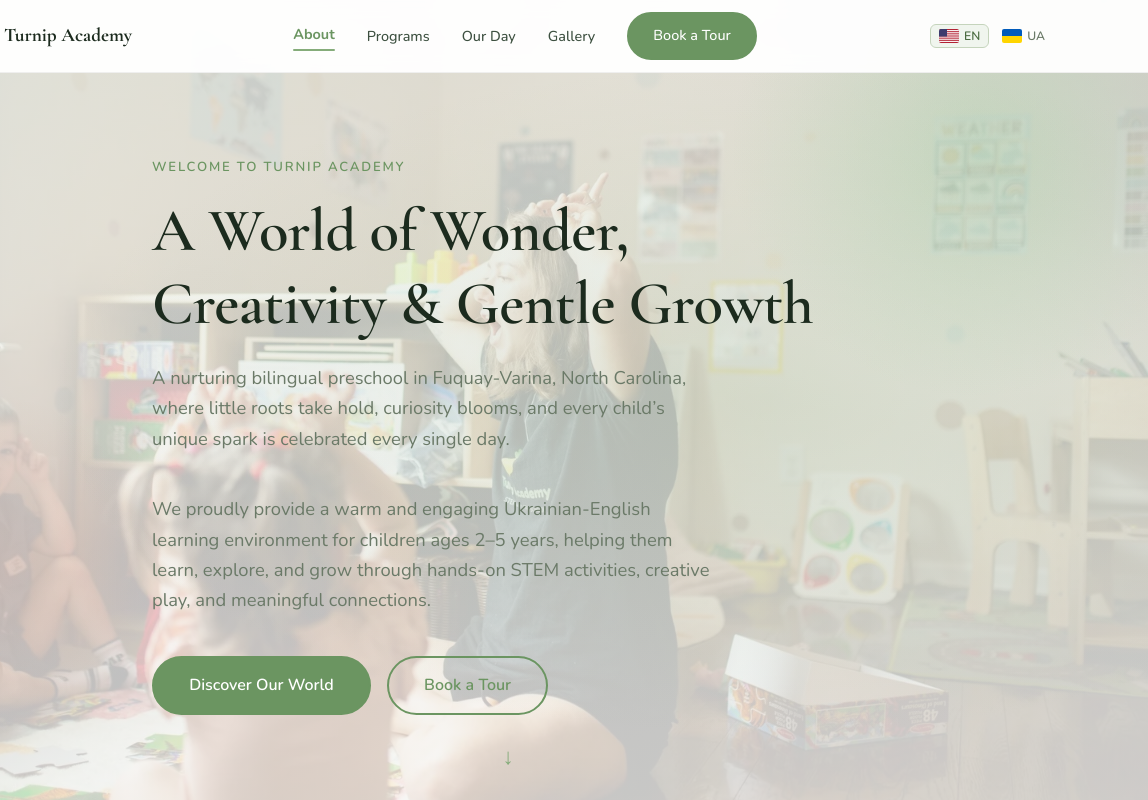
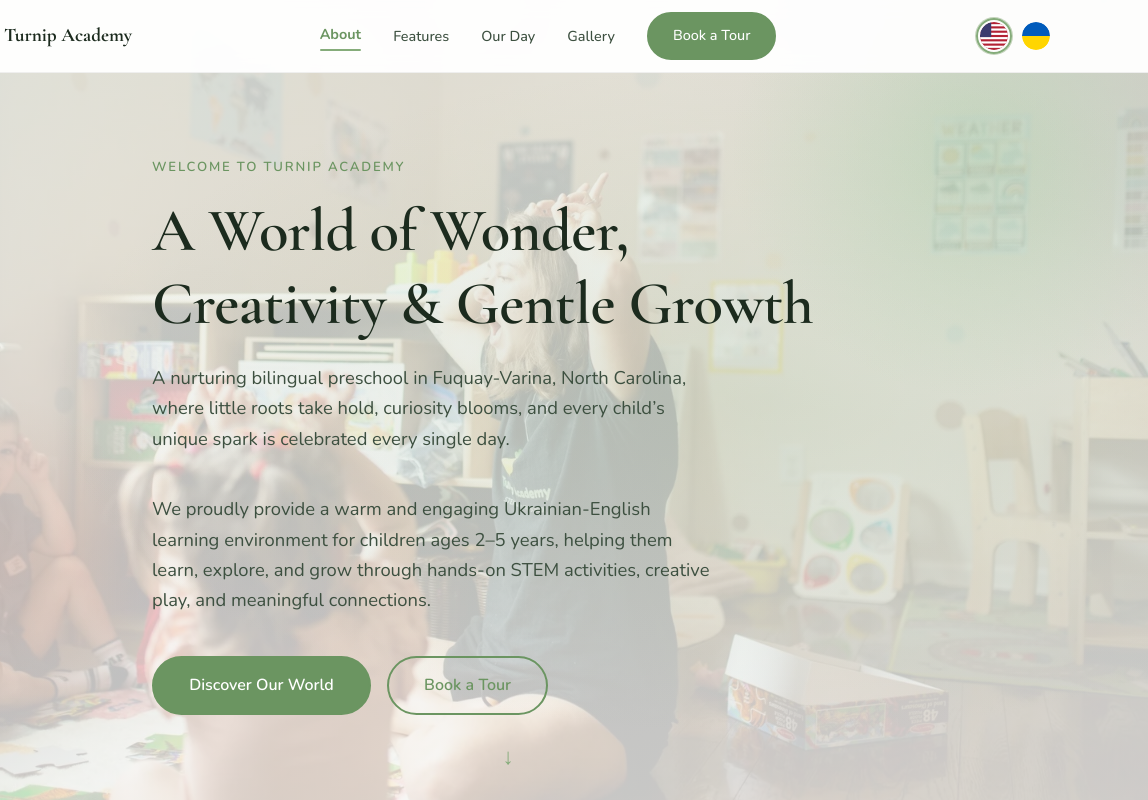
Before and after one commit to drewripa/turnipacademy, a plain HTML site: page index.html in a window 1280 px wide. Shown: the top 800 px of the page, 132-1280 px from the left. Drawn offline with nearby package versions, Linux system fonts and the light colour scheme; animation ran at ten frames a second.

Commit message:
Visual updates: circular flag switcher, darker hero text, nav Features rename (#4)

```diff
--- a/i18n.js
+++ b/i18n.js
@@ -3,7 +3,7 @@
   const translations = {
     en: {
       'nav.about':    'About',
-      'nav.programs': 'Programs',
+      'nav.programs': 'Features',
       'nav.day':      'Our Day',
       'nav.gallery':  'Gallery',
       'nav.book':     'Book a Tour',
@@ -85,7 +85,7 @@
 
     uk: {
       'nav.about':    '\u041f\u0440\u043e \u043d\u0430\u0441',
-      'nav.programs': '\u041f\u0440\u043e\u0433\u0440\u0430\u043c\u0438',
+      'nav.programs': '\u041f\u0435\u0440\u0435\u0432\u0430\u0433\u0438',
       'nav.day':      '\u041d\u0430\u0448 \u0434\u0435\u043d\u044c',
       'nav.gallery':  '\u0413\u0430\u043b\u0435\u0440\u0435\u044f',
       'nav.book':     '\u0417\u0430\u043f\u0438\u0441\u0430\u0442\u0438\u0441\u044f',
--- a/index.html
+++ b/index.html
@@ -21,19 +21,17 @@
       </a>
       <ul class="nav-links">
         <li><a href="#about" data-i18n="nav.about">About</a></li>
-        <li><a href="#programs" data-i18n="nav.programs">Programs</a></li>
+        <li><a href="#programs" data-i18n="nav.programs">Features</a></li>
         <li><a href="#day" data-i18n="nav.day">Our Day</a></li>
         <li><a href="#gallery" data-i18n="nav.gallery">Gallery</a></li>
         <li><a href="#contact" class="btn btn-primary" data-i18n="nav.book">Book a Tour</a></li>
       </ul>
       <div class="lang-switch">
         <button class="lang-btn is-active" data-lang="en" aria-label="Switch to English">
-          <svg viewBox="0 0 20 14" width="20" height="14"><rect width="20" height="14" fill="#B22234"/><rect y="1.08" width="20" height="1.08" fill="#fff"/><rect y="3.23" width="20" height="1.08" fill="#fff"/><rect y="5.38" width="20" height="1.08" fill="#fff"/><rect y="7.54" width="20" height="1.08" fill="#fff"/><rect y="9.69" width="20" height="1.08" fill="#fff"/><rect y="11.85" width="20" height="1.08" fill="#fff"/><rect width="8" height="7.54" fill="#3C3B6E"/></svg>
-          <span>EN</span>
+          <svg viewBox="0 0 24 24" width="28" height="28"><clipPath id="c"><circle cx="12" cy="12" r="12"/></clipPath><g clip-path="url(#c)"><rect width="24" height="24" fill="#B22234"/><rect y="1.85" width="24" height="1.85" fill="#fff"/><rect y="5.54" width="24" height="1.85" fill="#fff"/><rect y="9.23" width="24" height="1.85" fill="#fff"/><rect y="12.92" width="24" height="1.85" fill="#fff"/><rect y="16.62" width="24" height="1.85" fill="#fff"/><rect y="20.31" width="24" height="1.85" fill="#fff"/><rect width="9.6" height="12.92" fill="#3C3B6E"/></g></svg>
         </button>
         <button class="lang-btn" data-lang="uk" aria-label="Переключити на українську">
-          <svg viewBox="0 0 20 14" width="20" height="14"><rect width="20" height="7" fill="#005BBB"/><rect y="7" width="20" height="7" fill="#FFD500"/></svg>
-          <span>UA</span>
+          <svg viewBox="0 0 24 24" width="28" height="28"><clipPath id="u"><circle cx="12" cy="12" r="12"/></clipPath><g clip-path="url(#u)"><rect width="24" height="12" fill="#005BBB"/><rect y="12" width="24" height="12" fill="#FFD500"/></g></svg>
         </button>
       </div>
       <button class="nav-toggle" aria-label="Toggle menu">☰</button>
--- a/styles.css
+++ b/styles.css
@@ -238,39 +238,33 @@ img { max-width: 100%; height: auto; display: block; }
 .lang-switch {
   display: flex;
   align-items: center;
-  gap: 4px;
+  gap: 6px;
   margin-left: 12px;
 }
 
 .lang-btn {
   display: flex;
   align-items: center;
-  gap: 5px;
+  justify-content: center;
   background: none;
-  border: 1px solid transparent;
-  border-radius: 6px;
-  padding: 4px 8px;
+  border: 2px solid transparent;
+  border-radius: 50%;
+  padding: 2px;
   cursor: pointer;
-  font-family: var(--font-sans);
-  font-size: .76rem;
-  font-weight: 600;
-  color: var(--text-muted);
-  transition: background .18s, border-color .18s, color .18s;
+  transition: border-color .18s, box-shadow .18s;
   line-height: 1;
 }
 .lang-btn:hover {
-  background: var(--green-50);
-  color: var(--text-dark);
+  border-color: var(--green-200);
 }
 .lang-btn.is-active {
-  border-color: var(--green-200);
-  background: var(--green-50);
-  color: var(--green-800);
+  border-color: var(--green-600);
+  box-shadow: 0 0 0 1px var(--green-200);
 }
 .lang-btn svg {
-  border-radius: 2px;
+  border-radius: 50%;
+  display: block;
   flex-shrink: 0;
-  display: block;
 }
 
 .nav-toggle {
@@ -353,7 +347,7 @@ img { max-width: 100%; height: auto; display: block; }
 
 .hero-sub {
   font-size: 1.15rem;
-  color: var(--text-muted);
+  color: var(--text-body);
   max-width: 560px;
   margin-bottom: 2.5rem;
 }
```
